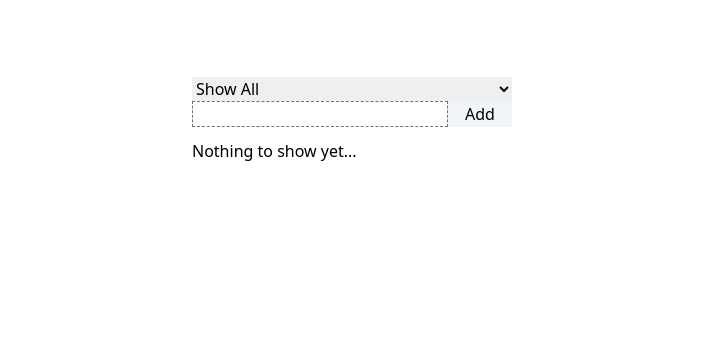
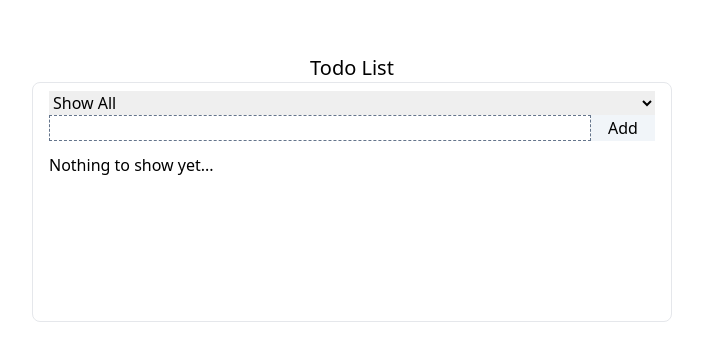
Before and after one commit to feyoayo/test_task_todo, a React (Create React App) app: page / in a window 1280 px wide. Shown: the part 212-572 px from the top of the page, without its empty margins (288-991 px from the left). Built offline with nearby package versions, Linux system fonts and the light colour scheme.

Commit message:
ui fixes main container

```diff
--- a/src/App.tsx
+++ b/src/App.tsx
@@ -35,11 +35,14 @@ function App() {
   }, [filterValue, todoElements]);
 
   return (
-    <div className={"flex justify-center items-center flex-col grow h-[100vh]"}>
+    <div
+      className={"flex  justify-center items-center flex-col grow h-[100vh]"}
+    >
       <TodoContext.Provider
         value={{ todoElements: filteredElements, setTodoElements }}
       >
-        <div className={"w-80"}>
+        <h1 className={"text-xl"}>Todo List</h1>
+        <div className={"min-w-80 md:w-1/2 border rounded-lg px-4 py-2"}>
           <FilterValueContext.Provider
             value={{ filterValue, changeValue: setFilterValue }}
           >
--- a/src/components/todo-list-item/todo-list-item.component.tsx
+++ b/src/components/todo-list-item/todo-list-item.component.tsx
@@ -18,7 +18,7 @@ const TodoListItem = ({ todo }: TodoListItemProps) => {
   };
 
   return (
-    <div className={"border p-2 mb-1"}>
+    <div className={"border rounded-lg p-2 mb-1"}>
       <ShowElement when={!editTodo}>
         <div className={"flex gap-3"}>
           <input
```
